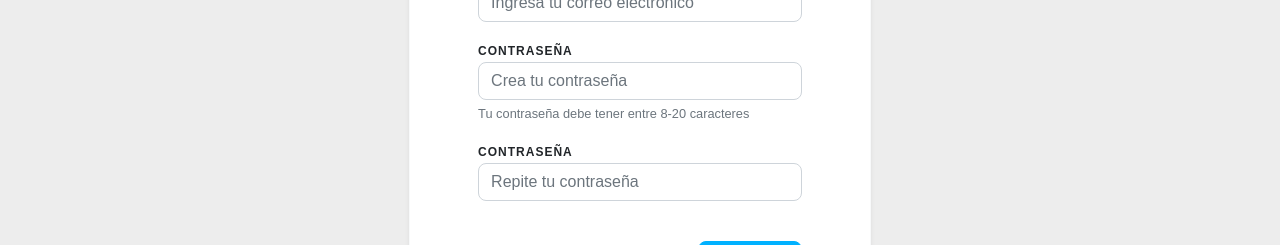
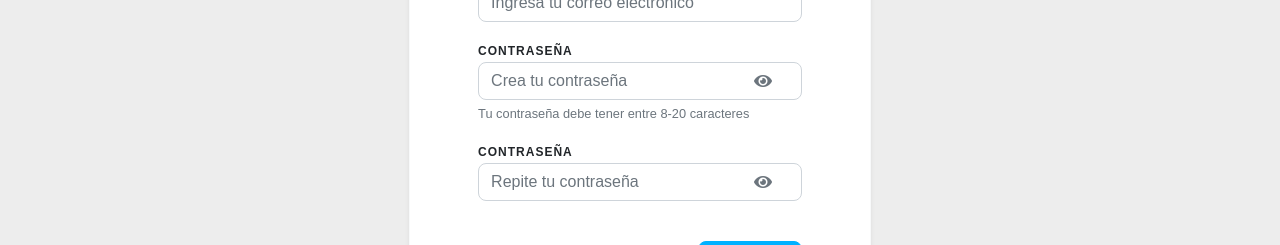
Before and after one commit to camelloconsed/front-auth, a React (Create React App) app: page /register in a window 1280 px wide. Shown: the part 479-724 px from the top of the page. Built offline with nearby package versions, Linux system fonts and the light colour scheme; a web font is replaced by a local one.

Commit message:
:sparkles: add password viewer

```diff
--- a/src/views/Home.tsx
+++ b/src/views/Home.tsx
@@ -5,12 +5,18 @@ import Login from './Login/Login'
 import LoginMail from './Login/LoginMail'
 import Register from './Register/Register'
 
-const Home: React.FC = props => {
+const Home: React.FC = () => {
   return (
     <BrowserRouter>
-      <Route path="/" exact render={Login} />
-      <Route path="/login" render={LoginMail} />
-      <Route path="/register" render={Register} />
+      <Route path="/" exact>
+        <Login />
+      </Route>
+      <Route path="/login">
+        <LoginMail />
+      </Route>
+      <Route path="/register">
+        <Register />
+      </Route>
     </BrowserRouter>
   )
 }
--- a/src/views/Login/LoginMail.tsx
+++ b/src/views/Login/LoginMail.tsx
@@ -1,4 +1,4 @@
-import React, { Fragment } from 'react'
+import React, { Fragment, useState } from 'react'
 import { Col, Navbar, Button, Row, Image, Card, Form } from 'react-bootstrap'
 import { Formik } from 'formik'
 import * as yup from 'yup'
@@ -20,6 +20,9 @@ const LoginSchema = yup.object().shape({
 })
 
 const LoginMail = () => {
+  const [shown, setShown] = useState(false)
+  const switchShown = () => setShown(!shown)
+
   return (
     <Fragment>
       <Row className="bg-white">
@@ -88,7 +91,7 @@ const LoginMail = () => {
                         <strong>CONTRASEÑA</strong>
                       </Form.Label>
                       <Form.Control
-                        type="password"
+                        type={shown ? 'text' : 'password'}
                         name="password"
                         placeholder="Ingresa tu contraseña"
                         onChange={handleChange}
@@ -97,6 +100,13 @@ const LoginMail = () => {
                         isValid={touched.password && !errors.password}
                         isInvalid={touched.password && !!errors.password}
                       />
+                      <span className="field-icon text-muted" onClick={switchShown}>
+                        {shown ? (
+                          <i className="fas fa-eye-slash"></i>
+                        ) : (
+                          <i className="fas fa-eye"></i>
+                        )}
+                      </span>
                       <Form.Control.Feedback type="invalid">
                         {errors.password}
                       </Form.Control.Feedback>
--- a/src/views/Register/Register.tsx
+++ b/src/views/Register/Register.tsx
@@ -1,4 +1,4 @@
-import React, { Fragment } from 'react'
+import React, { Fragment, useState } from 'react'
 import { Col, Navbar, Button, Row, Image, Card, Form } from 'react-bootstrap'
 import { Formik } from 'formik'
 import * as yup from 'yup'
@@ -36,6 +36,12 @@ const RegisterSchema = yup.object().shape({
 })
 
 const SignIn = () => {
+  const [shown, setShown] = useState(false)
+  const switchShown = () => setShown(!shown)
+
+  const [shown1, setShown1] = useState(false)
+  const switchShown1 = () => setShown1(!shown1)
+
   return (
     <Fragment>
       <Row className="bg-white">
@@ -152,7 +158,7 @@ const SignIn = () => {
                           <strong>CONTRASEÑA</strong>
                         </Form.Label>
                         <Form.Control
-                          type="password"
+                          type={shown ? 'text' : 'password'}
                           name="password"
                           placeholder="Crea tu contraseña"
                           onChange={handleChange}
@@ -161,6 +167,13 @@ const SignIn = () => {
                           isValid={touched.password && !errors.password}
                           isInvalid={touched.password && !!errors.password}
                         />
+                        <span className="field-icon text-muted" onClick={switchShown}>
+                          {shown ? (
+                            <i className="fas fa-eye-slash"></i>
+                          ) : (
+                            <i className="fas fa-eye"></i>
+                          )}
+                        </span>
                         <Form.Control.Feedback type="invalid">
                           {errors.password}
                         </Form.Control.Feedback>
@@ -174,7 +187,7 @@ const SignIn = () => {
                           <strong>CONTRASEÑA</strong>
                         </Form.Label>
                         <Form.Control
-                          type="password"
+                          type={shown1 ? 'text' : 'password'}
                           name="confirmPassword"
                           placeholder="Repite tu contraseña"
                           onChange={handleChange}
@@ -183,6 +196,13 @@ const SignIn = () => {
                           isValid={touched.confirmPassword && !errors.confirmPassword}
                           isInvalid={touched.confirmPassword && !!errors.confirmPassword}
                         />
+                        <span className="field-icon text-muted" onClick={switchShown1}>
+                          {shown1 ? (
+                            <i className="fas fa-eye-slash"></i>
+                          ) : (
+                            <i className="fas fa-eye"></i>
+                          )}
+                        </span>
                         <Form.Control.Feedback type="invalid">
                           {errors.confirmPassword}
                         </Form.Control.Feedback>
```
Also changed, not shown: src/index.css.
